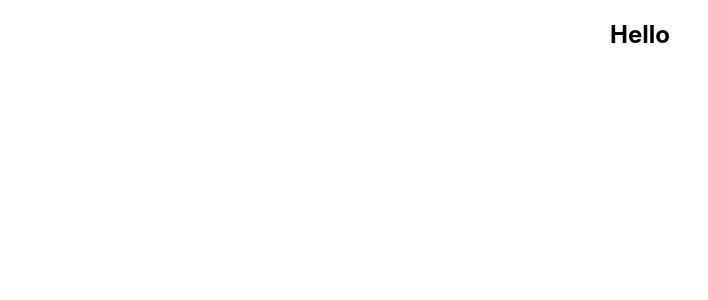
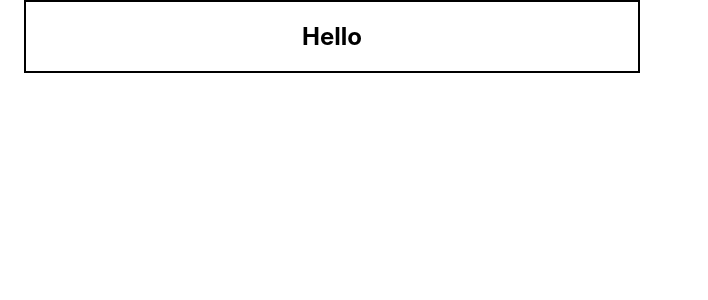
Before and after one commit to Team-Maximus-Fresher/project-jgb-ui, a React (Create React App) app: page / in a window 1280 px wide. Shown: the top 300 px of the page, without its empty margins (0-708 px from the left). Built offline with nearby package versions, Linux system fonts and the light colour scheme.

Commit message:
Updated Homepage

```diff
--- a/src/components/Homepage.jsx
+++ b/src/components/Homepage.jsx
@@ -1,9 +1,19 @@
-import React from 'react';
+import React , {useState} from 'react';
+import Grid from '@material-ui/core/Grid';
+import { Container } from '@material-ui/core';
+
 
 function Homepage(props) {
+
+    const [count, setCount] = useState(0);
+
     return (
         <div>
-            <h2>Hello</h2>
+            <Container fixed>
+                <Grid item md={6} style={{border : "2px solid black"}}>
+                    <h2>Hello</h2>
+                </Grid>
+            </Container>
         </div>
     );
 }
```
